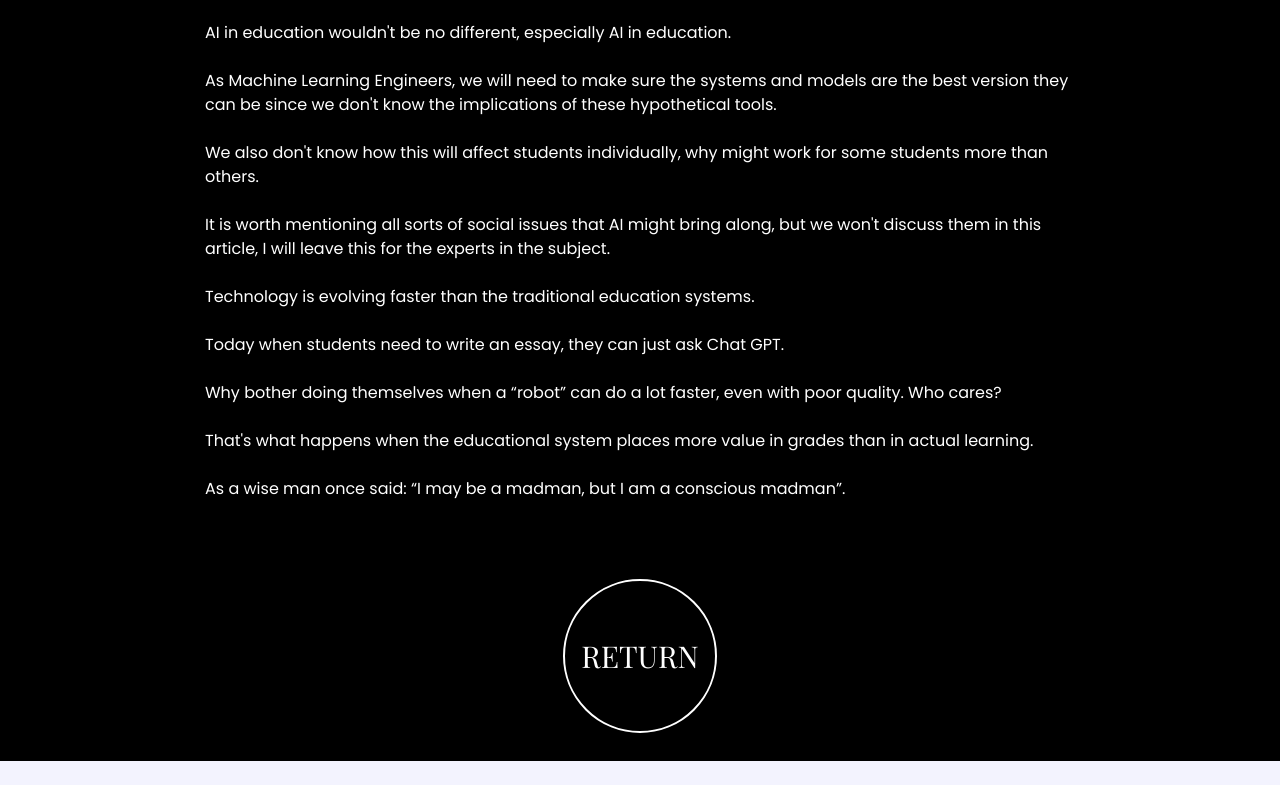
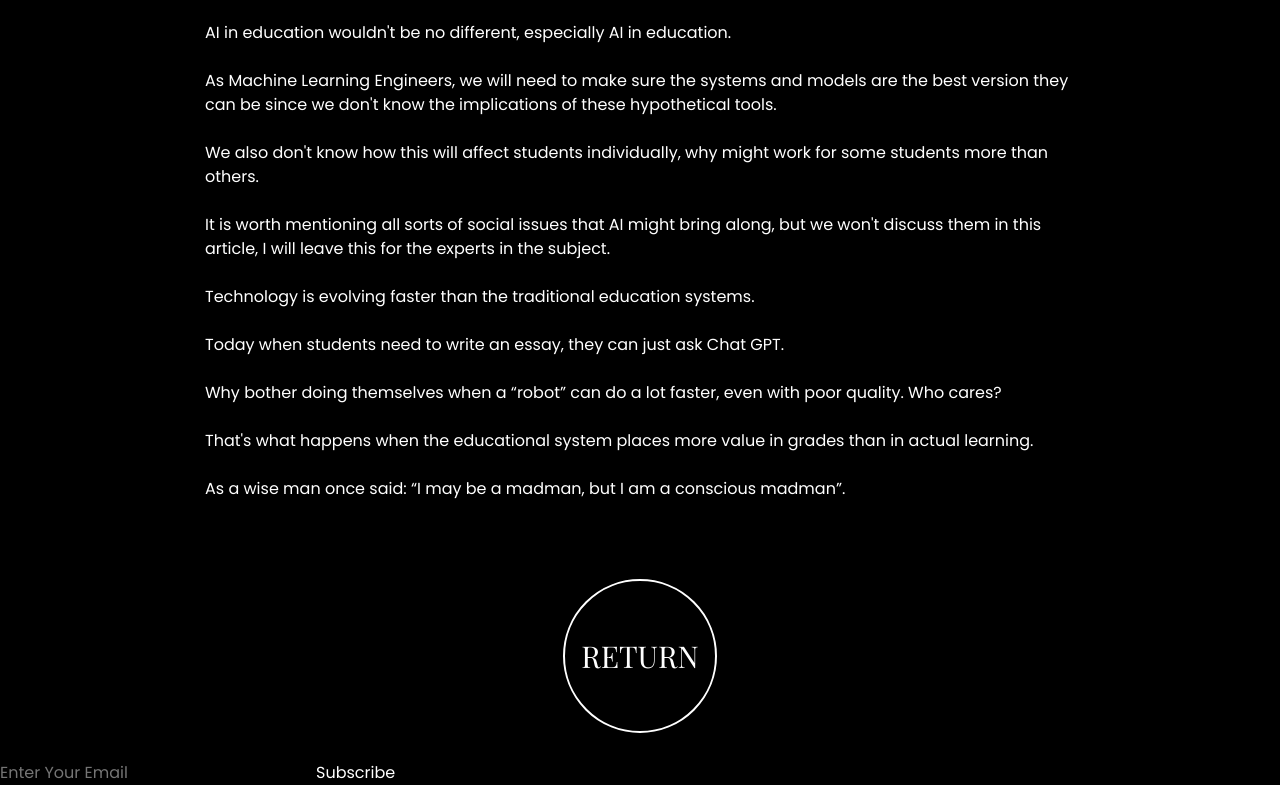
Before and after one commit to joaovitorwitt/website-v2, a React app: page /articles/1 in a window 1280 px wide. Shown: the part 2900-3685 px from the top of the page. Before the commit the page ends 3661 px from the top, so only its background shows below. Built offline with nearby package versions, Linux system fonts and the light colour scheme; some packages are replaced by stand-ins of ours.

Commit message:
starting newsletter card

```diff
--- a/src/assets/css/index.css
+++ b/src/assets/css/index.css
@@ -851,6 +851,8 @@ button {
   background-color: #a19e9ec9;
 }
 
+/* NEWSLETTER CARD */
+
 /* THANK YOU PAGE */
 .thankyou-page-wrapper {
   background-color: var(--default-background-color);
--- a/src/components/NewsletterCard.jsx
+++ b/src/components/NewsletterCard.jsx
@@ -1,7 +1,15 @@
 export default function NewsletterCard() {
   return (
     <>
-      <div className="newsletter-card-wrapper">this is the newsletter card</div>
+      <div className="newsletter-card-wrapper">
+        <div className="newsletter-card-cta">
+          <p></p>
+        </div>
+        <form className="newsletter-card-form">
+          <input type="text" placeholder="Enter Your Email" />
+          <input type="submit" value={"Subscribe"} />
+        </form>
+      </div>
     </>
   );
 }
--- a/src/pages/Article.jsx
+++ b/src/pages/Article.jsx
@@ -3,6 +3,7 @@ import Header from "../components/Header";
 import { useParams } from "react-router-dom";
 import ArticleList from "../articles";
 import { useTheme } from "..";
+import NewsletterCard from "../components/NewsletterCard";
 
 export default function Article() {
   const { id } = useParams();
@@ -38,6 +39,8 @@ export default function Article() {
           Return
         </Link>
       </div>
+
+      <NewsletterCard />
     </div>
   );
 }
```
Also changed, not shown: src/assets/images/article-images/walking-on-thin-ice-ai.png (deleted), src/assets/images/article-images/write-documentation.png (deleted).
